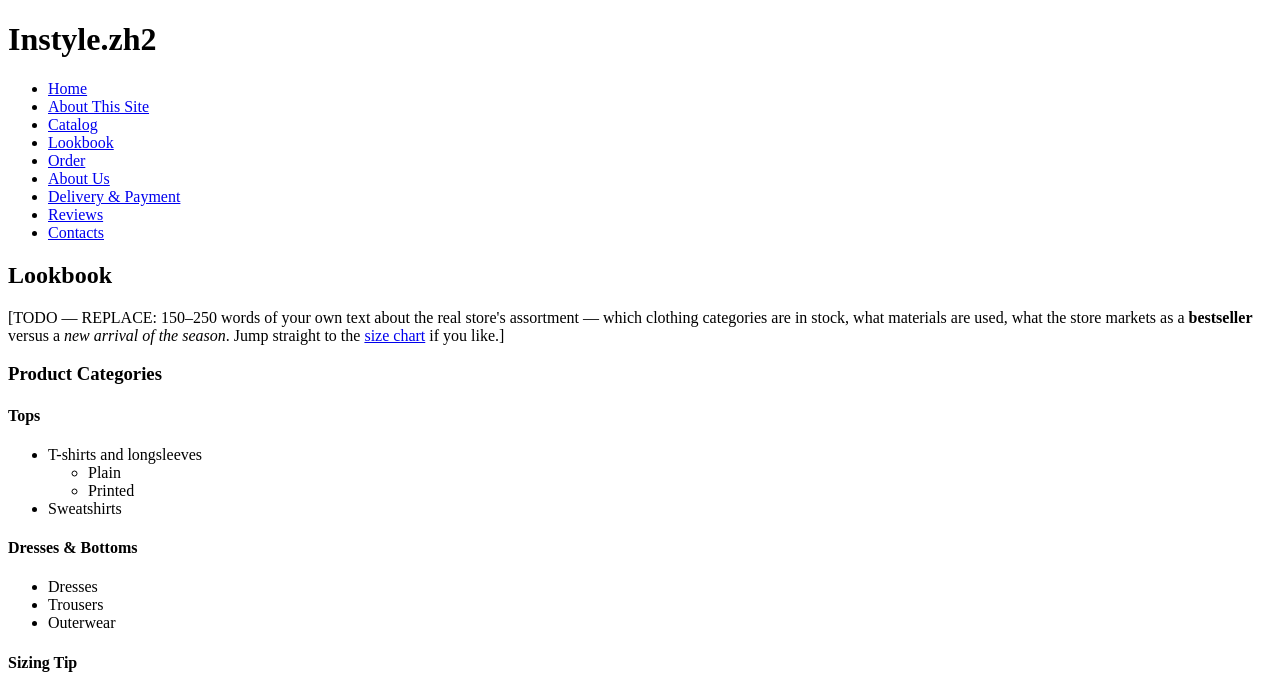
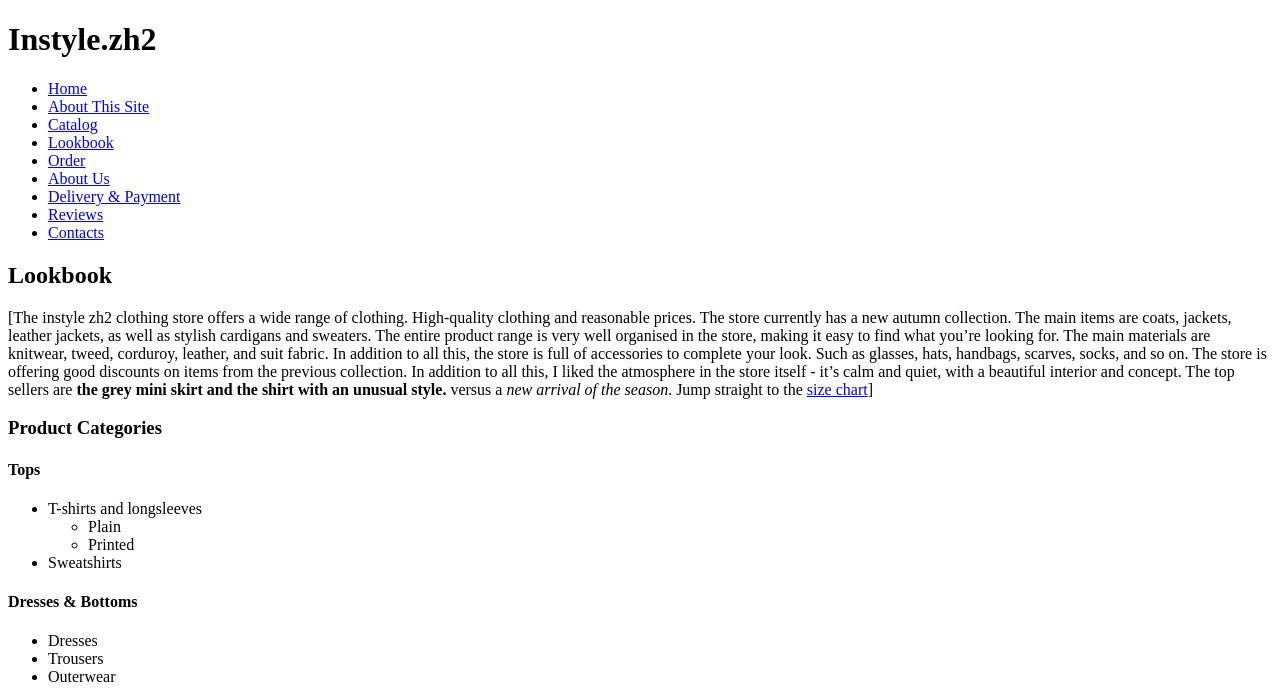
Before and after one commit to dardau/clothing_store, a plain HTML site: page lookbook.html in a window 1280 px wide. Shown: the top 690 px of the page. Drawn offline with Linux system fonts and the light colour scheme.

Commit message:
Добавила описание в lookbook.html

```diff
--- a/lookbook.html
+++ b/lookbook.html
@@ -1,12 +1,15 @@
 <!DOCTYPE html>
 <html lang="en">
+
 <head>
   <meta charset="UTF-8">
   <meta name="viewport" content="width=device-width, initial-scale=1.0">
-  <meta name="description" content="Instyle.zh2 lookbook: a curated selection of outfits, product categories and a size chart.">
+  <meta name="description"
+    content="Instyle.zh2 lookbook: a curated selection of outfits, product categories and a size chart.">
   <meta name="author" content="Alina">
   <title>Lookbook — Instyle.zh2</title>
 </head>
+
 <body>
   <!-- Page author: Alina -->
   <!-- Comment: aside is used for the sizing tip — this is extra, non-essential
@@ -34,10 +37,19 @@
     <h2>Lookbook</h2>
 
     <p>
-      [TODO — REPLACE: 150–250 words of your own text about the real store's assortment &mdash;
-      which clothing categories are in stock, what materials are used, what the store markets as
-      a <strong>bestseller</strong> versus a <em>new arrival of the season</em>. Jump straight to
-      the <a href="#razmery">size chart</a> if you like.]
+      [The instyle zh2 clothing store offers a wide range of clothing.
+      High‑quality clothing and reasonable prices. The store currently has a new autumn collection.
+      The main items are coats, jackets, leather jackets, as well as stylish cardigans and sweaters.
+      The entire product range is very well organised in the store, making it easy to find what you’re looking for.
+      The main materials are knitwear, tweed, corduroy, leather, and suit fabric. In addition to all this,
+      the store is full of accessories to complete your look.
+      Such as glasses, hats, handbags, scarves, socks, and so on. The store is offering good discounts on items from the
+      previous collection.
+      In addition to all this, I liked the atmosphere in the store itself - it’s calm and quiet, with a beautiful
+      interior and concept.
+      The top sellers are <strong>the grey mini skirt and the shirt with an unusual style.</strong> versus a <em>new
+        arrival of the season</em>.
+      Jump straight to the <a href="#razmery">size chart</a>]
     </p>
 
     <section>
@@ -136,7 +148,8 @@
     <p>
       See the full catalog on the <a href="catalog.html">&ldquo;Catalog&rdquo;</a> page, or the
       official Instagram&reg; of &laquo;Instyle.zh2&raquo; &mdash;
-      <a href="https://www.instagram.com/instyle.zh2" target="_blank" rel="noopener noreferrer">right here</a> (opens in a new tab).
+      <a href="https://www.instagram.com/instyle.zh2" target="_blank" rel="noopener noreferrer">right here</a> (opens in
+      a new tab).
     </p>
 
     <!-- Comment: div is used only as a wrapper for the note paragraph here, because
@@ -146,12 +159,15 @@
       <p><small>Check availability by phone &mdash; the in-store size run may differ from what's on display.</small></p>
     </div>
 
-    <p><a href="#razmery">&uarr; Back to the size chart</a> &nbsp;|&nbsp; <a href="index.html">&uarr; Back to Home</a></p>
+    <p><a href="#razmery">&uarr; Back to the size chart</a> &nbsp;|&nbsp; <a href="index.html">&uarr; Back to Home</a>
+    </p>
   </main>
 
   <footer>
-    <p>Address: Ryskulov St. 5/5, office 3, Astana &mdash; Phone: <a href="tel:+77012540203">+7&nbsp;701&nbsp;254&nbsp;02&nbsp;03</a></p>
+    <p>Address: Ryskulov St. 5/5, office 3, Astana &mdash; Phone: <a
+        href="tel:+77012540203">+7&nbsp;701&nbsp;254&nbsp;02&nbsp;03</a></p>
     <p>&copy; 2026 Instyle.zh2. All rights reserved.</p>
   </footer>
 </body>
+
 </html>
```
